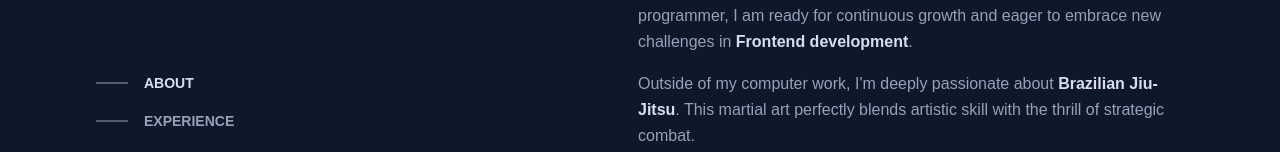
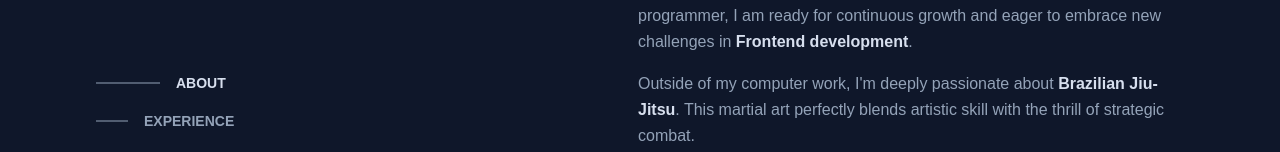
Before and after one commit to bkulpa/portfolio, a React (Create React App) app: page / in a window 1280 px wide. Shown: the part 270-422 px from the top of the page. Built offline with nearby package versions, Linux system fonts and the light colour scheme.

Commit message:
added styles form founded element in menu

```diff
--- a/src/components/menu/menu.component.jsx
+++ b/src/components/menu/menu.component.jsx
@@ -9,17 +9,9 @@ const Menu = () => {
     (state) => state.visibility.isMenuSectionOnTheScreen
   );
 
-  const foundedMenuSectionStyle = {
-    color: isMenuSectionOnTheScreen
-      ? "rgb(215, 223, 238)"
-      : "rgb(148, 163, 184)",
-  };
-
-  // TODO: I need to add styles for MenuElements,
-  //  CSS should be active also in hover
   return (
     <MenuList>
-      <MenuElement style={foundedMenuSectionStyle}>
+      <MenuElement isHighlighted={isMenuSectionOnTheScreen}>
         {t("menu.about")}
       </MenuElement>
       <MenuElement>{t("menu.experience")}</MenuElement>
--- a/src/components/menu/menu.styled.jsx
+++ b/src/components/menu/menu.styled.jsx
@@ -1,18 +1,4 @@
 import styled from "styled-components";
-
-// export const MenuList = styled.ul`
-//   margin-top: 64px;
-//   box-sizing: border-box;
-//   display: block;
-//   tab-size: 4;
-//   font-weight: bold;
-// `;
-
-// export const MenuElement = styled.li`
-//   font-size: 14px;
-//   color: rgb(148, 163, 184);
-//   line-height: 38px;
-// `;
 
 export const MenuList = styled.ul`
   font-weight: bold;
@@ -22,9 +8,10 @@ export const MenuList = styled.ul`
 `;
 
 export const MenuElement = styled.li`
-  color: rgb(148, 163, 184);
+  color: ${(props) =>
+    props.isHighlighted ? "rgb(215, 223, 238)" : "rgb(148, 163, 184)"};
   position: relative;
-  padding-left: 48px;
+  padding-left: ${(props) => (props.isHighlighted ? "80px" : "48px")};
   font-size: 14px;
   line-height: 38px;
   cursor: pointer;
@@ -36,7 +23,8 @@ export const MenuElement = styled.li`
     left: 0;
     top: 50%;
     transform: translateY(-50%);
-    width: 32px;
+    width: ${(props) =>
+      props.isHighlighted ? "64px" : "32px"}; // Zmiana szerokości kreski
     height: 1px;
     background: rgb(148, 163, 184);
     transition: width 0.3s ease, background-color 0.3s ease, left 0.3s ease;
```
